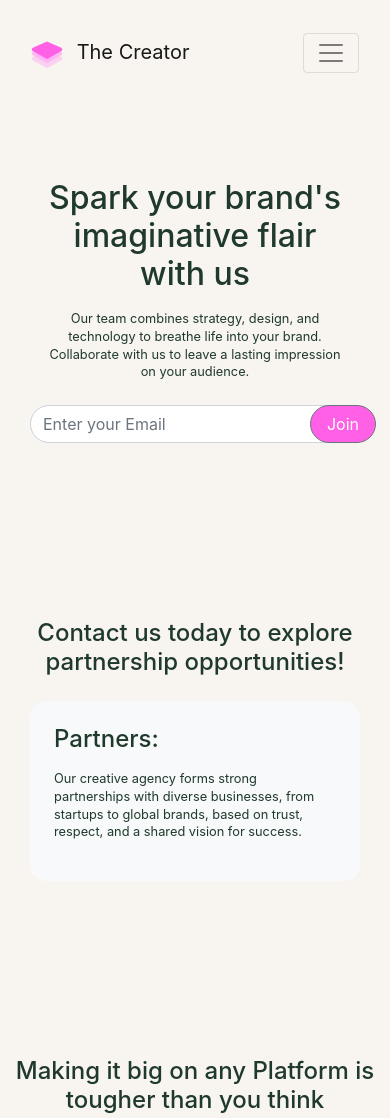
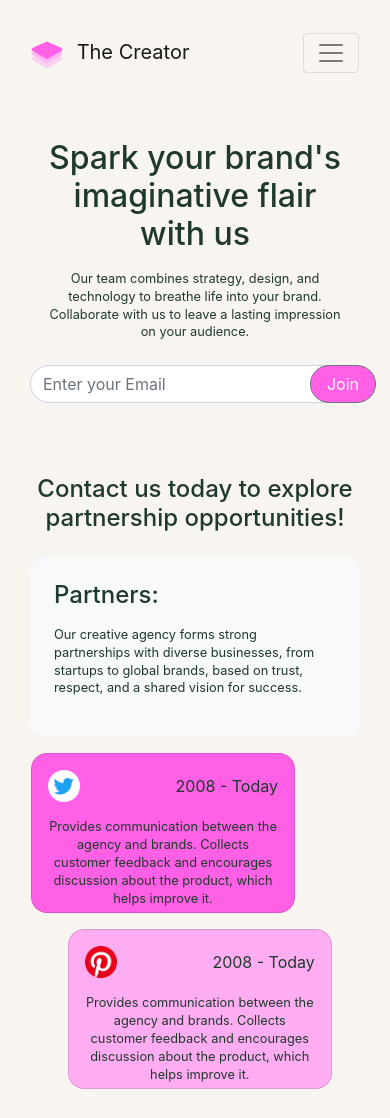
Before and after one commit to Nasirkhan294/the-creator-landing-page, a plain HTML site: page index.html in a window 390 px wide. Shown: the top 1118 px of the page. Drawn offline with nearby package versions, Linux system fonts and the light colour scheme.

Commit message:
Fix some margins and paddings

```diff
--- a/index.html
+++ b/index.html
@@ -108,7 +108,7 @@
           class="position-absolute hand_img_2"
         />
         <div class="col-lg-8 col-md-10 col-sm-12 my-5 text-center">
-          <h1 class="mt-5 hero_heading">
+          <h1 class="mt-2 hero_heading">
             Spark your brand's imaginative flair with us
           </h1>
           <p class="hero_description description_font_size my-3">
@@ -135,7 +135,7 @@
         </div>
       </section>
       <section
-        class="container margin_top d-flex justify-content-center position-relative"
+        class="container mt-3 d-flex justify-content-center position-relative"
       >
         <img
           src="assets/Line_3.png"
@@ -147,7 +147,7 @@
           alt="Curly line"
           class="position-absolute line_img_4 d-none d-lg-block"
         />
-        <div class="col-12 col-md-10 mt-5 text-center position-relative">
+        <div class="col-12 col-md-10 mt-2 text-center">
           <h2 class="heading_style">
             Contact us today to explore partnership opportunities!
           </h2>
@@ -159,9 +159,9 @@
               respect, and a shared vision for success.
             </p>
           </div>
-          <div class="row mt-5 justify-content-center">
+          <div class="row mt-5 justify-content-center position-relative">
             <div
-              class="card first_card bg_dark_pink card_width p-3 m-3 position-relative"
+              class="card first_card bg_dark_pink card_width p-3 position-absolute"
             >
               <div class="d-flex justify-content-between align-items-center">
                 <img
@@ -178,7 +178,7 @@
               </p>
             </div>
             <div
-              class="card second_card bg_light_pink card_width p-3 m-3 position-relative"
+              class="card second_card bg_light_pink card_width p-3 position-relative"
             >
               <div class="d-flex justify-content-between align-items-center">
                 <img
@@ -200,7 +200,7 @@
       <section class="container margin_top position-relative">
         <div class="row justify-content-center">
           <div class="col-12 col-md-10 mt-5">
-            <h2 class="heading_style text-center mb-5">
+            <h2 class="heading_style text-center mb-4">
               Making it big on any Platform is tougher than you think
             </h2>
             <div class="position-relative text-center">
--- a/main.css
+++ b/main.css
@@ -286,19 +286,17 @@ body {
 @media (max-width: 576px) {
 
   .margin_top {
-    margin-top: 5rem;
+    margin-top: 8rem;
   }
 
   .first_card {
-    display: none;
-    left: 15rem;
-    top: 10rem;
+    left: 1rem;
+    top: -2rem;
   }
 
   .second_card {
-    display: none;
-    left: 1rem;
-    top: 33rem;
+    left: 0.3rem;
+    top: 9rem;
   }
 
   .description_font_size {
@@ -307,10 +305,7 @@ body {
   }
 
   .card_width {
-    width: 15rem;
+    width: 16.5rem;
   }
 
-  /* .margin_top {
-    margin-top: 0;
-  } */
 }
```
